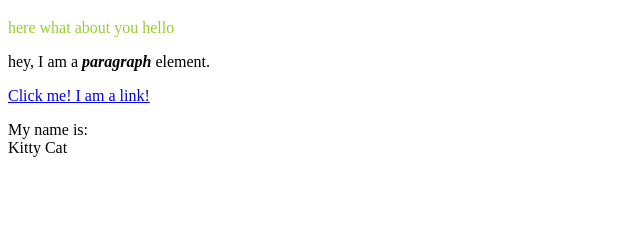
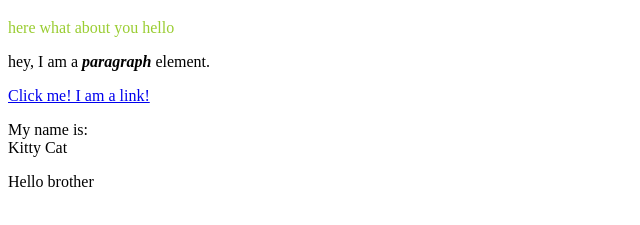
Before and after one commit to anastasia-0707/cartoon-hero, a plain HTML site: page test.html in a window 1280 px wide. Shown: the part 61-286 px from the top of the page, without its empty margins (0-640 px from the left). Drawn offline with Linux system fonts and the light colour scheme.

Commit message:
Update test.html

```diff
--- a/test.html
+++ b/test.html
@@ -13,6 +13,7 @@
     <a href="https://google.com" target="_blank" title="Let's go to google">Click me! I am a link!</a>
     <p>My name is: <br>
         Kitty Cat</p>
+    <p>Hello brother</p>
 </body>
 
 </html>
```
